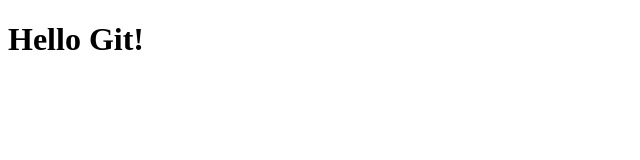
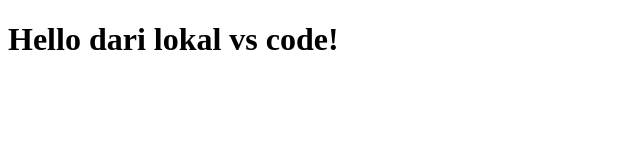
Before and after one commit to nconthntp/CobaRemote, a plain HTML site: page index.html in a window 1280 px wide. Shown: the whole page, without its empty margins (0-640 px from the left). Drawn offline with Linux system fonts and the light colour scheme.

Commit message:
edit index.html dari lokal

```diff
--- a/index.html
+++ b/index.html
@@ -4,6 +4,6 @@
   <title>Contoh Repo</title>
 </head>
 <body>
-  <h1>Hello Git!</h1>
+  <h1>Hello dari lokal vs code!</h1>
 </body>
 </html>
```
